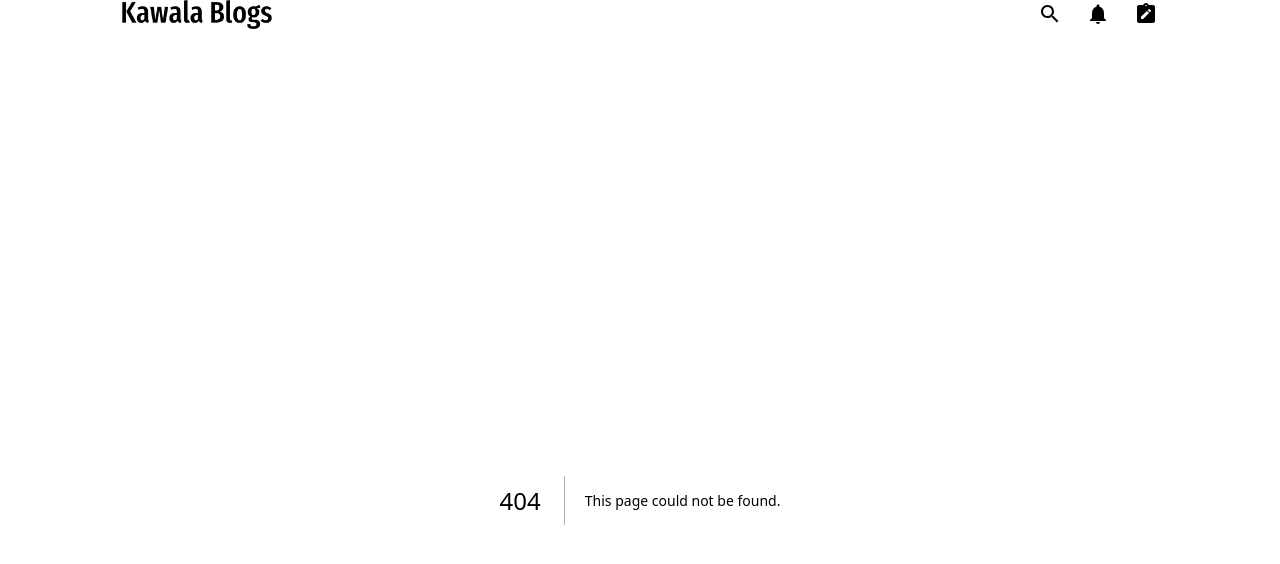
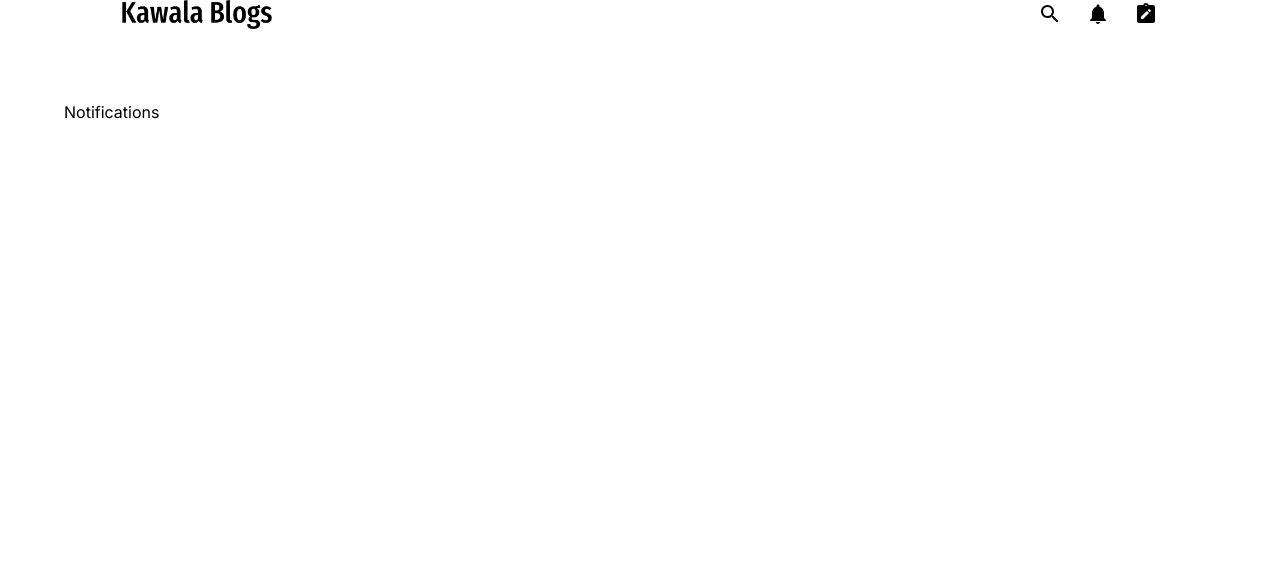
Before and after one commit to Jaydrey/kawala-blogs, a Next.js app: page /notifications in a window 1280 px wide. Before the commit this address had no page. Shown: the top 564 px of the page. Built offline with nearby package versions, Linux system fonts and the light colour scheme.

Commit message:
feat(page): created the notification page file

```diff
--- /dev/null
+++ b/app/notifications/page.tsx
@@ -0,0 +1,5 @@
+const NotificationPage = () => {
+    return <section>Notifications</section>
+}
+
+export default NotificationPage;
```
